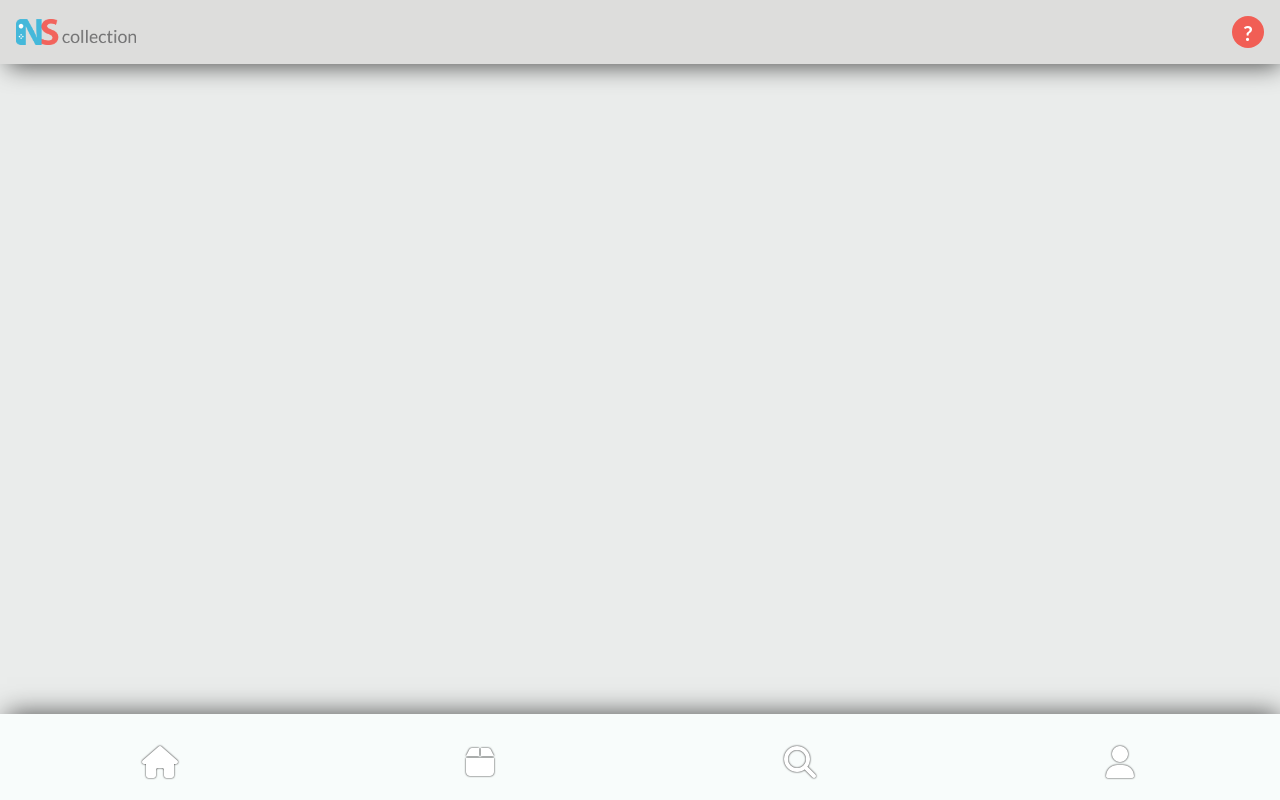
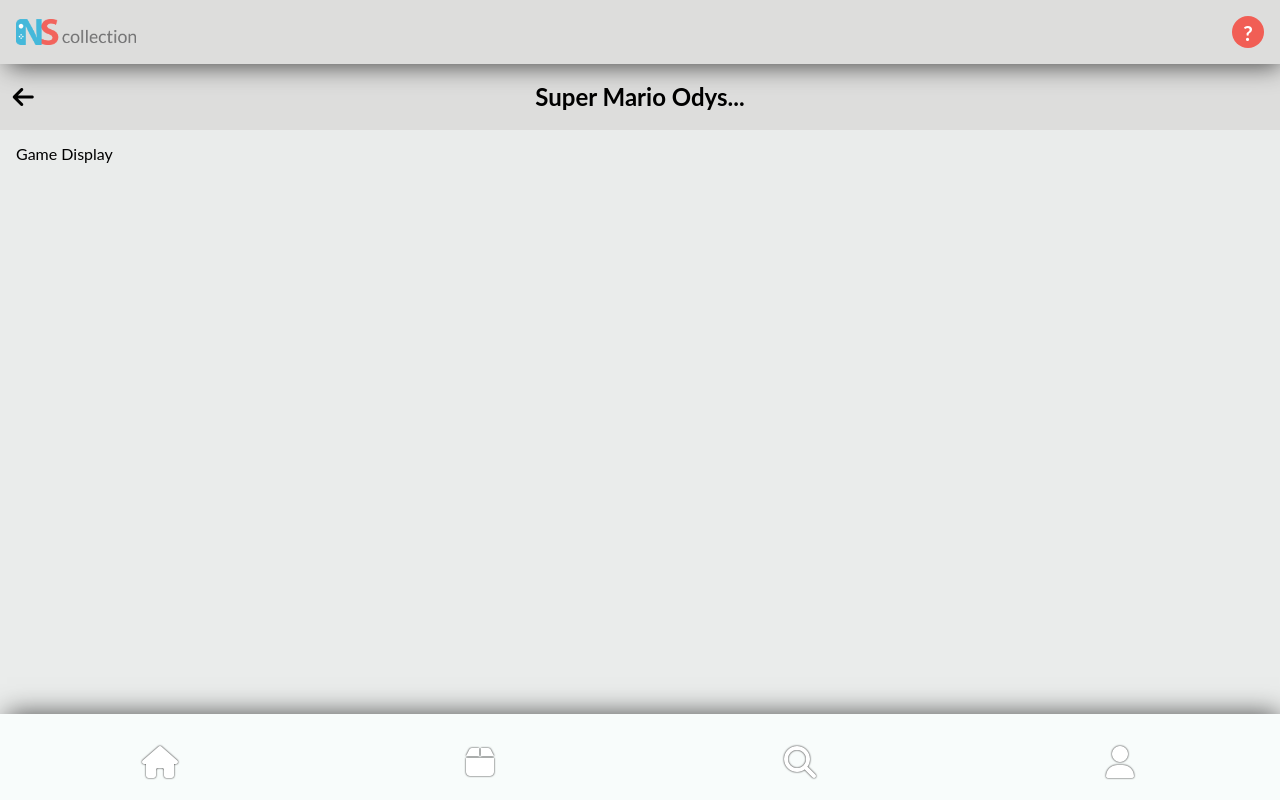
Before and after one commit to TonySoukkeo/nscollection-frontend, a React (Create React App) app: page /game in a window 1280 px wide. Built offline with nearby package versions, Linux system fonts and the light colour scheme.

Commit message:
Added in Game Display page

```diff
--- a/src/App.js
+++ b/src/App.js
@@ -9,6 +9,7 @@
 import Collection from "./layout/collection/Collection";
 import Search from "./layout/search/Search";
 import Profile from "./layout/profile/Profile";
+import GameDisplay from "./layout/game/GameDisplay";
 
 function App() {
   return (
@@ -21,6 +22,7 @@
           <Route path="/collection" component={Collection} />
           <Route path="/search" component={Search} />
           <Route path="/profile" component={Profile} />
+          <Route path="/game" component={GameDisplay} />
         </Switch>
       </div>
     </Router>
--- a/src/components/navigation/SubNavigation.js
+++ b/src/components/navigation/SubNavigation.js
@@ -1,10 +1,16 @@
 import React from "react";
 
 const SubNavigation = ({ title }) => {
+  let headerTitle;
+
+  if (title.length > 16) {
+    headerTitle = `${title.slice(0, 16)}...`;
+  } else headerTitle = title;
+
   return (
     <nav className="sub-navigation">
       <i className="fas fa-arrow-left"></i>
-      <h2>{title}</h2>
+      <h2>{headerTitle}</h2>
     </nav>
   );
 };
--- a/src/css/styles.css
+++ b/src/css/styles.css
@@ -291,3 +291,8 @@
         font-size: 1.2rem;
         font-weight: bold;
         color: #fff; }
+
+.game-display {
+  padding: 1rem;
+  margin-top: 8rem;
+  padding-bottom: 5.5rem; }
--- /dev/null
+++ b/src/layout/game/GameDisplay.js
@@ -0,0 +1,15 @@
+import React from "react";
+
+// Components
+import SubNavigation from "../../components/navigation/SubNavigation";
+
+const GameDisplay = () => {
+  return (
+    <React.Fragment>
+      <SubNavigation title="Super Mario Odyssey" />
+      <section className="game-display">Game Display</section>
+    </React.Fragment>
+  );
+};
+
+export default GameDisplay;
--- /dev/null
+++ b/src/sass/layout/_game-display.scss
@@ -0,0 +1,5 @@
+.game-display {
+  padding: 1rem;
+  margin-top: 8rem;
+  padding-bottom: 5.5rem;
+}
--- a/src/sass/layout/_search.scss
+++ b/src/sass/layout/_search.scss
@@ -34,7 +34,6 @@
     border-radius: 4px;
     box-shadow: $box-shadow;
     margin-bottom: 1rem;
-
     overflow: hidden;
 
     &-image {
--- a/src/sass/main.scss
+++ b/src/sass/main.scss
@@ -8,3 +8,4 @@
 @import "./layout/home.scss";
 @import "./layout/collection.scss";
 @import "./layout/search";
+@import "./layout/game-display";
```
